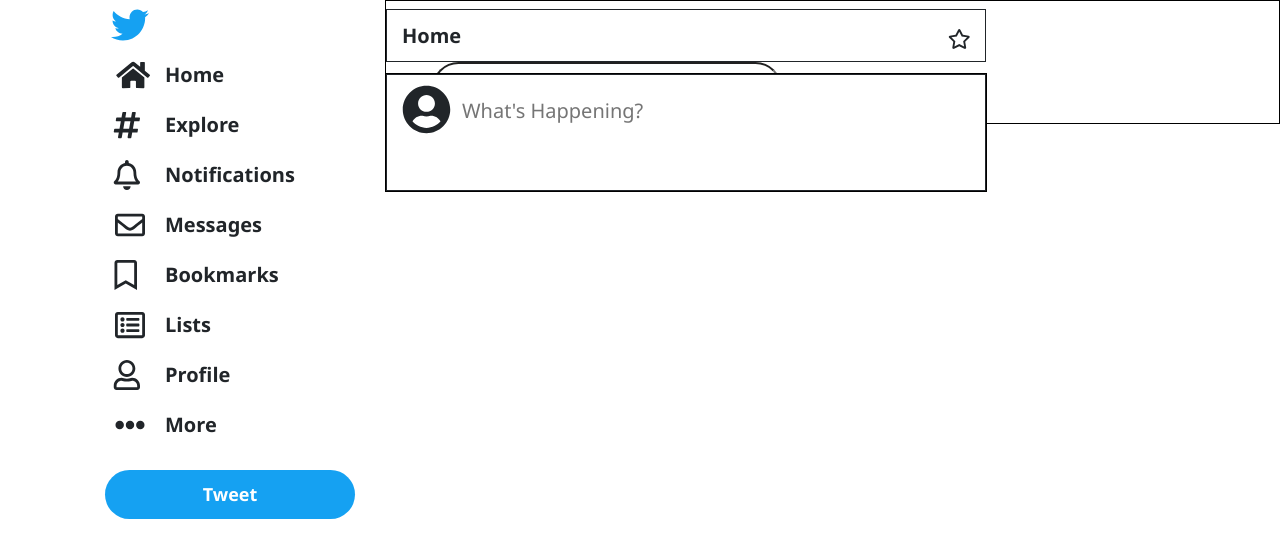
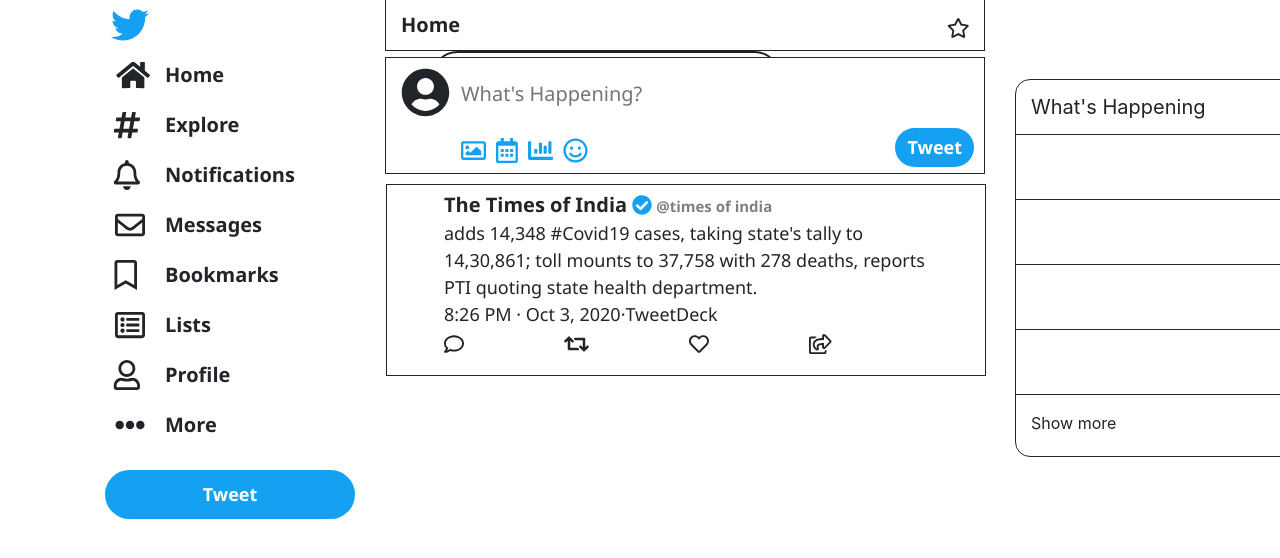
Before and after one commit to NISHAPURSWANI/twitter_home, a Vue app: page / in a window 1280 px wide. Shown: the top 558 px of the page. Built offline with nearby package versions, Linux system fonts and the light colour scheme.

Commit message:
code for feed area

```diff
--- a/src/views/HomePage.vue
+++ b/src/views/HomePage.vue
@@ -76,9 +76,88 @@
           <div><i class="fas fa-user-circle" style="font-size:49px;margin-left:-50px;" ></i></div>
           <!-- <i class="fas fa-user-circle" style="margin-left:-10px;"></i> -->
           <div style="margin-top:-50px;"><input type="text" placeholder="What's Happening?" class="whc" ></div>
+          <div class="whci">
+          <i class="far fa-image" style="margin-top:10px;"></i>
+          <i class="far fa-calendar-alt" style="margin-left:10px;"></i>
+          <i class="fas fa-chart-bar" style="margin-left:10px;"></i>
+          <i class="far fa-smile" style="margin-left:10px;"></i>
+          <b-button pill variant="primary" class="tweet_button">Tweet</b-button>
+          </div>
+         <div class="feedarea">
+           <div class="card1">
+             The Times of India
+              <i class="fas fa-check-circle" style="color: rgba(21, 161, 242, 1);"></i><span style="color:gray; font-size:15px;">  @times of india</span>
+             <p class="cardtext">adds 14,348 #Covid19 cases, taking state's tally to 14,30,861; toll mounts to 37,758 with 278 deaths, reports PTI quoting state health department.
+<br>8:26 PM · Oct 3, 2020·TweetDeck
+</p>
+<p class="iconsonfeed">
+  <i class="far fa-comment" ></i>
+  <i class="fas fa-retweet" style="margin-left:100px;"></i>
+  <i class="far fa-heart" style="margin-left:100px;"></i>
+  <i class="far fa-share-square" style="margin-left:100px;"></i>
+</p>
+             </div>
+         </div>
+
+        <!-- <div class="listarea">
+                  <div class="list">
+          <p class="listheading">What's Happening</p>
+          <p class="listtext"></p>
+          <p class="listtext"></p>
+          <p class="listtext"></p>
+          <p class="listtext"></p>
+                    <p class="listtext"></p>
+          <p class="listtext"></p>
+                    <p class="listtext"></p>
+          <p class="listtext"></p>
+                    <p class="listtext"></p>
+          <p class="listtext"></p>
+                    <p class="listtext"></p>
+          <p class="listtext"></p>
+          <p class="showmore">Show more</p>
+        </div> -->
+        <!-- <div class="followlist">
+          <p class="followlistheading">Who to follow</p>
+          <p class="followlisttext"></p>
+          <p class="followlisttext"></p>
+          <p class="followlisttext"></p>
+          <p class="followlisttext"></p>
+          <p class="followshowmore">Show more</p>
+        </div> -->
+      <!-- </div>     -->
+
 
         </div>
+             </div>
+      <div class="lists">
+          <div class="list">
+          <p class="listheading">What's Happening</p>
+          <p class="listtext"></p>
+          <p class="listtext"></p>
+          <p class="listtext"></p>
+          <p class="listtext"></p>
+          <p class="showmore">Show more</p>
+        </div>
+           <!-- <div class="followlist">
+          <p class="listheading">What's Happening</p>
+          <p class="listtext"></p>
+          <p class="listtext"></p>
+          <p class="listtext"></p>
+          <p class="listtext"></p>
+          <p class="showmore">Show more</p>
+        </div> -->
+        <div>
+        <!-- <div class="followlist">
+          <p class="followlistheading">Who to follow</p>
+          <p class="followlisttext"></p>
+          <p class="followlisttext"></p>
+          <p class="followlisttext"></p>
+          <p class="followlisttext"></p>
+          <p class="followshowmore">Show more</p>
+        </div> -->
+        </div>
       </div>
+
     </div>
   </div>
 </template>
@@ -146,7 +225,7 @@
   margin-left:300px;
   height:auto;
   width:auto;
-  border:1px solid black;
+  /* border:1px solid black; */
   position:fixed;
   background-color: white;
 }
@@ -155,6 +234,7 @@
   height:53px;
   border:1px solid;
   margin-left:-16px;
+  margin-top:-10px;
 }
 .hometext{
   padding-top:0px;
@@ -187,10 +267,11 @@
 margin-left:300px;
   height:auto;
   width:auto;
-  border:1px solid black;
+  /* border:1px solid black; */
   position:fixed;
   background-color: white;
-  margin-top:73px;
+  margin-top:57px;
+
 }
 .whatshappening{
    width:600px;
@@ -210,4 +291,97 @@
    width:505px;
    border:none;
 }
+.whci{
+  margin-left: 10px;
+  margin-top: 10px;
+  font-size: 25px;
+  color: rgba(21, 161, 242, 1);
+  font-weight: 10;
+}
+.tweet_button {
+  /* margin-top: -32px; */
+  /* width: 250px; */
+  /* height: 49px; */
+  display:flex;
+  float:right;
+  font-family: "Segoe UI", Tahoma, Geneva, Verdana, sans-serif;
+  font-size: 18px;
+  font-weight: bold;
+  background-color: rgba(21, 161, 242, 1);
+  border: 0px;
+}
+.lists{
+  margin-left:630px;
+  margin-top:-80px;
+}
+.list {
+  position: absolute;
+  /* margin-left: 637px; */
+  width: 350px;
+  height: auto;
+  border-radius: 15px;
+  border: 1px solid;
+  margin-top: -15px;
+  /* margin-top: 90px; */
+}
+.listheading {
+  border-bottom: 1px solid;
+  /* height: 48px; */
+  padding-top: 12.1px;
+  padding-bottom: 12.1px;
+  font-size: 20px;
+  padding-left: 15px;
+  /* background-color: rgba(00, 0, 0,1); */
+  /* border:none; */
+}
+.listtext {
+  height: 49px;
+  border-bottom: 1px solid;
+}
+.showmore {
+  height: 29px;
+  /* padding-top: 15px; */
+  padding-left: 15px;
+}
+.followshowmore {
+  height: 35px;
+  padding-top: 15px;
+  padding-left: 15px;
+}
+/* .followlist{
+  margin-top: 35px;;
+} */
+.card1{
+  height:auto;
+  width:500px;
+  /* border:1px solid; */
+  /* margin-top:15px; */
+  margin-left:57px;
+  padding-top:5px;
+  /* font-size: 15px; */
+  font-family: 'Segoe UI', Tahoma, Geneva, Verdana, sans-serif;
+  /* font-weight: lighter; */
+
+}
+.cardtext{
+
+  /* margin-top:15px; */
+  /* margin-top:5px; */
+  font-size: 18px;
+  font-family: 'Segoe UI', Tahoma, Geneva, Verdana, sans-serif;
+  font-weight: lighter;
+  /* color: grey; */
+
+}
+.feedarea{
+  height:auto;
+  border:1px solid;
+  width:600px;
+  margin-left:-65px;
+  margin-top:15px;
+
+}
+.iconsonfeed{
+  margin-top: -15px;
+}
 </style>
```
